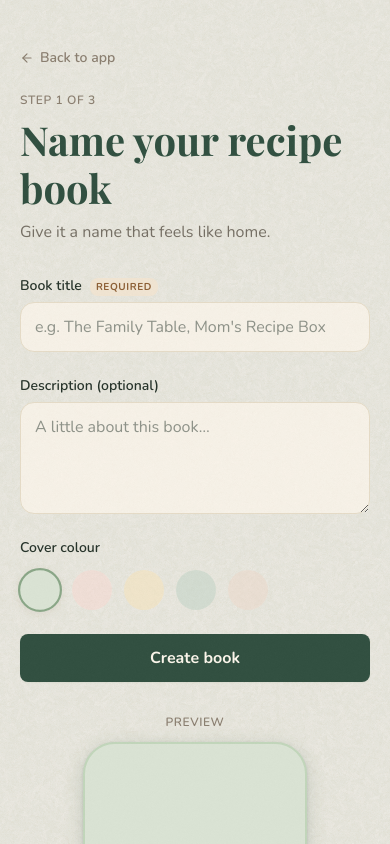
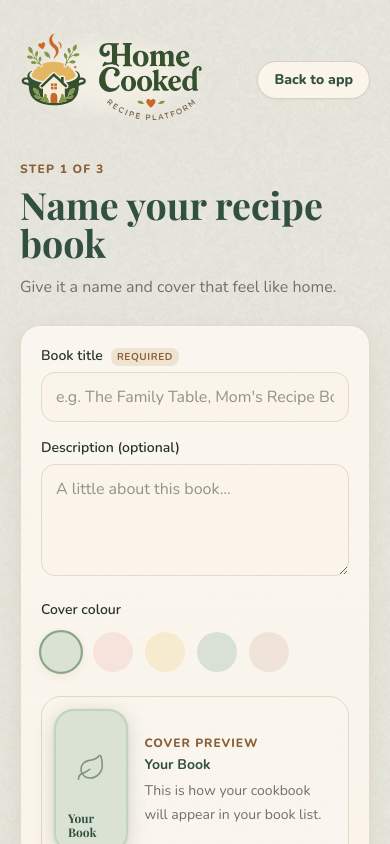
Before and after one commit to noahcg/FamilyRecipeBook, a Next.js app: page /onboarding/create-book in a window 390 px wide. Shown: the top 844 px of the page. Built offline with nearby package versions, Linux system fonts and the light colour scheme.

Commit message:
ui updates

```diff
--- a/package.json
+++ b/package.json
@@ -1,6 +1,6 @@
 {
   "name": "app",
-  "version": "0.7.3",
+  "version": "0.9.0",
   "private": true,
   "scripts": {
     "dev": "next dev",
--- a/src/app/onboarding/create-book/page.tsx
+++ b/src/app/onboarding/create-book/page.tsx
@@ -4,9 +4,8 @@ import { useState } from "react";
 import { useForm, useWatch } from "react-hook-form";
 import { zodResolver } from "@hookform/resolvers/zod";
 import { useRouter } from "next/navigation";
-import Link from "next/link";
-import { ArrowLeft } from "lucide-react";
 import { Button, Input, Textarea, BookCover } from "@/components/ui";
+import { EntryShell } from "@/components/layout/EntryShell";
 import type { CoverStyle } from "@/components/ui";
 import { createBookSchema, type CreateBookInput } from "@/lib/validators/book";
 import { createBook } from "@/lib/actions/books";
@@ -49,30 +48,22 @@ export default function CreateBookPage() {
   }
 
   return (
-    <div>
-      <Link
-        href="/app"
-        className="inline-flex items-center gap-1.5 text-sm font-semibold text-ink-soft hover:text-ink mb-6"
+    <EntryShell
+      eyebrow="Step 1 of 3"
+      title="Name your recipe book"
+      description="Give it a name and cover that feel like home."
+      backHref="/app"
+      backLabel="Back to app"
+      maxWidth="lg"
+      framed={false}
+      sideImageSrc="/images/entry/create-book.jpg"
+      sideImageAlt="Cookbooks and recipe cards on a kitchen table"
+      sideTitle="Give your family recipes a place to live."
+      sideDescription="Choose a cover now. You can keep adding recipes, memories, and family members once the book is created."
+      sideNote="Choose a cover. Add the memories next."
     >
-        <ArrowLeft size={14} strokeWidth={2} />
-        Back to app
-      </Link>
-      <p className="text-xs font-semibold text-ink-soft uppercase tracking-wider mb-2">
-        Step 1 of 3
-      </p>
-      <h1
-        className="text-3xl font-bold text-green-deep mb-2"
-        style={{ fontFamily: "var(--font-playfair)" }}
-      >
-        Name your recipe book
-      </h1>
-      <p className="text-ink-muted mb-8">
-        Give it a name that feels like home.
-      </p>
-
-      <div className="flex flex-col sm:flex-row gap-8 items-start">
-        {/* Form */}
-        <form onSubmit={handleSubmit(onSubmit)} className="flex-1 w-full space-y-6">
+      <form onSubmit={handleSubmit(onSubmit)} className="recipe-card w-full space-y-6 p-5 sm:p-6">
+        <div className="space-y-4">
           <Input
             label="Book title"
             required
@@ -87,6 +78,7 @@ export default function CreateBookPage() {
             error={errors.description?.message}
             {...register("description")}
           />
+        </div>
 
         {/* Cover style picker */}
         <div>
@@ -114,6 +106,25 @@ export default function CreateBookPage() {
           </div>
         </div>
 
+        <div className="flex items-center gap-4 rounded-lg border border-line-soft bg-white-soft/60 p-3">
+          <BookCover
+            title={watchedTitle.trim() || "Your Book"}
+            style={selectedStyle as CoverStyle}
+            size="sm"
+          />
+          <div className="min-w-0">
+            <p className="text-xs font-extrabold uppercase tracking-[0.08em] text-accent-cinnamon">
+              Cover preview
+            </p>
+            <p className="mt-1 text-sm font-bold text-green-deep">
+              {watchedTitle.trim() || "Your Book"}
+            </p>
+            <p className="mt-1 text-sm leading-relaxed text-ink-muted">
+              This is how your cookbook will appear in your book list.
+            </p>
+          </div>
+        </div>
+
         {serverError && (
           <p className="text-sm text-danger font-medium">{serverError}</p>
         )}
@@ -122,19 +133,6 @@ export default function CreateBookPage() {
           Create book
         </Button>
       </form>
-
-        {/* Live preview */}
-        <div className="flex flex-col items-center gap-3 w-full sm:w-auto sm:sticky sm:top-8">
-          <p className="text-xs font-semibold text-ink-soft uppercase tracking-wider">
-            Preview
-          </p>
-          <BookCover
-            title={watchedTitle.trim() || "Your Book"}
-            style={selectedStyle as CoverStyle}
-            size="lg"
-          />
-        </div>
-      </div>
-    </div>
+    </EntryShell>
   );
 }
--- a/src/app/onboarding/layout.tsx
+++ b/src/app/onboarding/layout.tsx
@@ -3,9 +3,5 @@ export default function OnboardingLayout({
 }: {
   children: React.ReactNode;
 }) {
-  return (
-    <div className="app-paper-bg paper-texture min-h-screen">
-      <div className="max-w-lg mx-auto px-5 py-12">{children}</div>
-    </div>
-  );
+  return children;
 }
--- /dev/null
+++ b/src/components/layout/EntryShell.tsx
@@ -0,0 +1,153 @@
+import Link from "next/link";
+import { BookOpen, Heart, UsersRound } from "lucide-react";
+import { clsx } from "clsx";
+import { BrandLockup } from "@/components/ui/BrandLockup";
+
+interface EntryShellProps {
+  eyebrow?: string;
+  title: string;
+  description?: string;
+  children: React.ReactNode;
+  footer?: React.ReactNode;
+  backHref?: string;
+  backLabel?: string;
+  maxWidth?: "sm" | "md" | "lg" | "xl";
+  framed?: boolean;
+  sideTitle?: string;
+  sideDescription?: string;
+  sideNote?: string;
+  sideImageSrc?: string;
+  sideImageAlt?: string;
+  sideImagePosition?: string;
+}
+
+const maxWidthClass = {
+  sm: "max-w-[900px]",
+  md: "max-w-[1040px]",
+  lg: "max-w-[1180px]",
+  xl: "max-w-[1320px]",
+};
+
+export function EntryShell({
+  eyebrow,
+  title,
+  description,
+  children,
+  footer,
+  backHref,
+  backLabel = "Back",
+  maxWidth = "md",
+  framed = true,
+  sideTitle = "Recipes, stories, and family notes in one place.",
+  sideDescription = "Home Cooked keeps the meals worth remembering close to the people who made them matter.",
+  sideNote = "Sunday dinner, Grandma's apple pie, and the recipes everyone asks for.",
+  sideImageSrc = "/images/entry/sign-in.jpg",
+  sideImageAlt = "Open recipe notebook on a kitchen counter",
+  sideImagePosition = "center",
+}: EntryShellProps) {
+  return (
+    <div className="app-paper-bg paper-texture min-h-screen px-5 py-8 sm:px-8 lg:px-10 lg:py-10">
+      <div className={clsx("relative z-10 mx-auto w-full", maxWidthClass[maxWidth])}>
+        <header className="mb-8 flex items-center justify-between gap-4">
+          <Link href="/" aria-label="Home Cooked home" className="block w-[12rem] sm:w-[14rem]">
+            <BrandLockup />
+          </Link>
+          {backHref && (
+            <Link
+              href={backHref}
+              className="shrink-0 rounded-full border border-line bg-card px-4 py-2 text-sm font-extrabold text-green-deep shadow-xs transition hover:bg-white-soft"
+            >
+              {backLabel}
+            </Link>
+          )}
+        </header>
+
+        <main className="grid gap-8 lg:grid-cols-[minmax(0,0.95fr)_minmax(320px,0.72fr)] lg:items-start">
+          <section>
+            <div className="mb-6">
+              {eyebrow && (
+                <p className="text-xs font-extrabold uppercase tracking-[0.1em] text-accent-cinnamon">
+                  {eyebrow}
+                </p>
+              )}
+              <h1
+                className="mt-2 text-[2.35rem] font-bold leading-[1.02] text-green-deep sm:text-5xl"
+                style={{ fontFamily: "var(--font-playfair)" }}
+              >
+                {title}
+              </h1>
+              {description && (
+                <p className="mt-3 max-w-xl text-base leading-relaxed text-ink-muted sm:text-lg">
+                  {description}
+                </p>
+              )}
+            </div>
+
+            <div className={framed ? "recipe-card p-5 sm:p-6" : undefined}>
+              {children}
+            </div>
+            {footer}
+          </section>
+
+          <aside className="hidden lg:block">
+            <div className="recipe-card relative overflow-hidden p-7">
+              <div className="relative overflow-visible pb-8">
+                <div className="relative aspect-[4/3] overflow-hidden rounded-xl border border-line bg-paper-warm shadow-[0_18px_45px_rgba(57,45,25,0.10)]">
+                  {/* eslint-disable-next-line @next/next/no-img-element */}
+                  <img
+                    src={sideImageSrc}
+                    alt={sideImageAlt}
+                    className="h-full w-full object-cover"
+                    style={{ objectPosition: sideImagePosition }}
+                  />
+                  <div
+                    aria-hidden="true"
+                    className="absolute inset-0 bg-[linear-gradient(to_bottom,rgba(255,250,240,0.04),rgba(36,79,59,0.10))]"
+                  />
+                </div>
+                <div className="absolute -bottom-1 right-5 rotate-[4deg] rounded-lg border border-line bg-paper px-4 py-3 shadow-[0_12px_28px_rgba(57,45,25,0.10)]">
+                  <p
+                    className="max-w-[190px] text-xl leading-tight text-accent-cinnamon"
+                    style={{ fontFamily: "var(--font-caveat)" }}
+                  >
+                    {sideNote}
+                  </p>
+                </div>
+              </div>
+
+              <div className="mt-4 border-t border-line-soft pt-6">
+                <p
+                  className="max-w-sm text-2xl font-bold leading-tight text-green-deep"
+                  style={{ fontFamily: "var(--font-playfair)" }}
+                >
+                  {sideTitle}
+                </p>
+                <p className="mt-3 text-sm leading-relaxed text-ink-muted">
+                  {sideDescription}
+                </p>
+              </div>
+
+              <div className="mt-6 grid grid-cols-3 gap-3 text-center">
+                {[
+                  [BookOpen, "Recipes"],
+                  [Heart, "Memories"],
+                  [UsersRound, "Family"],
+                ].map(([Icon, label]) => (
+                  <div key={label as string} className="rounded-md border border-line-soft bg-white-soft/65 p-3">
+                    <Icon
+                      aria-hidden="true"
+                      className="mx-auto text-green-deep"
+                      size={18}
+                      strokeWidth={1.7}
+                    />
+                    <p className="mt-1 text-xs font-extrabold text-ink-muted">{label as string}</p>
+                  </div>
+                ))}
+              </div>
+            </div>
+          </aside>
+        </main>
+      </div>
+    </div>
+  );
+}
--- a/src/components/ui/Input.tsx
+++ b/src/components/ui/Input.tsx
@@ -5,10 +5,11 @@ interface InputProps extends React.InputHTMLAttributes<HTMLInputElement> {
   label?: string;
   error?: string;
   hint?: string;
+  rightElement?: React.ReactNode;
 }
 
 const Input = forwardRef<HTMLInputElement, InputProps>(
-  ({ label, error, hint, className, id, required, ...props }, ref) => {
+  ({ label, error, hint, className, id, required, rightElement, ...props }, ref) => {
     const inputId = id ?? label?.toLowerCase().replace(/\s+/g, "-");
 
     return (
@@ -27,12 +28,14 @@ const Input = forwardRef<HTMLInputElement, InputProps>(
             )}
           </label>
         )}
+        <div className="relative w-full">
           <input
             ref={ref}
             id={inputId}
             required={required}
             className={clsx(
-            "input-cookbook",
+              "input-cookbook w-full",
+              rightElement && "pr-12",
               error && "border-danger focus:border-danger",
               className
             )}
@@ -42,6 +45,12 @@ const Input = forwardRef<HTMLInputElement, InputProps>(
             }
             {...props}
           />
+          {rightElement && (
+            <div className="pointer-events-none absolute inset-y-0 right-2 flex items-center">
+              {rightElement}
+            </div>
+          )}
+        </div>
         {error && (
           <p
             id={`${inputId}-error`}
--- a/src/lib/version.ts
+++ b/src/lib/version.ts
@@ -1 +1 @@
-export const APP_VERSION = process.env.NEXT_PUBLIC_APP_VERSION ?? "0.7.3";
+export const APP_VERSION = process.env.NEXT_PUBLIC_APP_VERSION ?? "0.9.0";
```
Also changed, not shown: src/app/onboarding/add-first-recipe/page.tsx (+21 -21 lines), src/app/onboarding/add-member/page.tsx (+13 -16 lines), src/app/sign-in/page.tsx (+35 -33 lines), src/app/sign-up/page.tsx (+56 -41 lines), 2 other files (tests, documents, lock files or other folders). Lines whose indentation alone changed are shown as unchanged.
